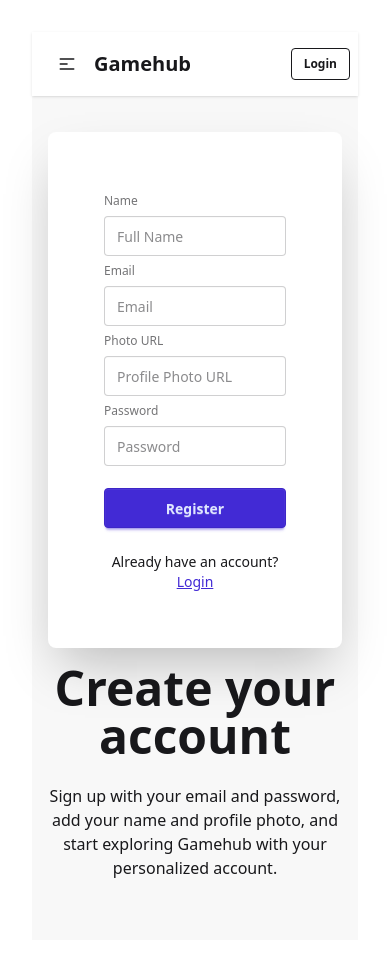
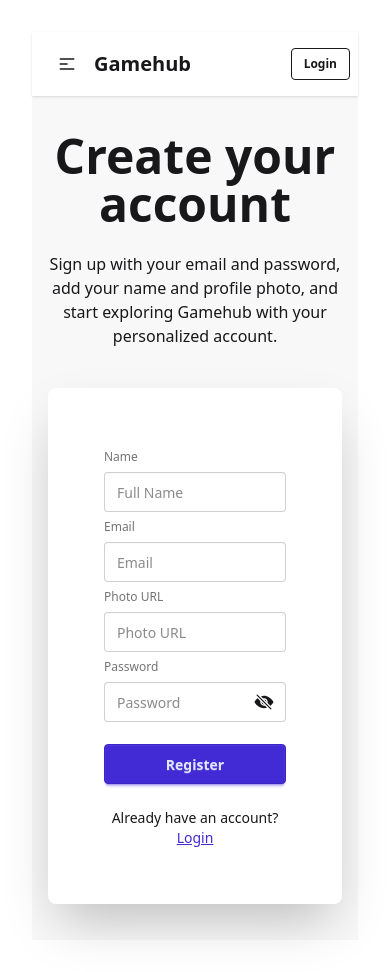
Before and after one commit to Sakib8git/Game-hub, a React (Vite) app: page /register in a window 390 px wide. Built offline with nearby package versions, Linux system fonts and the light colour scheme.

Commit message:
forget passpg add commit

```diff
--- a/package.json
+++ b/package.json
@@ -11,9 +11,12 @@
   },
   "dependencies": {
     "@tailwindcss/vite": "^4.1.15",
+    "firebase": "^12.4.0",
     "react": "^19.1.1",
     "react-dom": "^19.1.1",
+    "react-icons": "^5.5.0",
     "react-router": "^7.9.4",
+    "react-toastify": "^10.0.7-0",
     "tailwindcss": "^4.1.15"
   },
   "devDependencies": {
--- /dev/null
+++ b/src/Pages/ForgotPassword.jsx
@@ -0,0 +1,49 @@
+import { useContext, useState } from "react";
+import { AuthContext } from "../Provider/AuthContext";
+import { toast, ToastContainer } from "react-toastify";
+import { useLocation } from "react-router";
+
+export default function ForgotPassword() {
+  const { resetPassword } = useContext(AuthContext);
+  const location = useLocation();
+  const [email, setEmail] = useState(location.state?.email || ""); // 👈 Login থেকে আসা email দেখাবে
+
+  const handleReset = (e) => {
+    e.preventDefault();
+    if (!email) {
+      toast.error("Please enter your email.");
+      return;
+    }
+
+    resetPassword(email)
+      .then(() => {
+        toast.success("Password reset email sent!");
+        // ✅ Gmail নতুন ট্যাবে ওপেন হবে
+        window.open("https://mail.google.com", "_blank");
+      })
+      .catch((error) => {
+        toast.error("Failed to send reset email.");
+        console.error(error.code);
+      });
+  };
+
+  return (
+    <div className="hero bg-base-200 min-h-screen">
+      <div className="card bg-base-100 w-full max-w-sm shadow-2xl">
+        <form onSubmit={handleReset} className="card-body">
+          <h2 className="text-2xl font-bold text-center">Reset Password</h2>
+          <label className="label">Email</label>
+          <input
+            type="email"
+            className="input"
+            placeholder="Enter your email"
+            value={email}
+            onChange={(e) => setEmail(e.target.value)}
+          />
+          <button className="btn btn-primary mt-4">Reset Password</button>
+        </form>
+      </div>
+      <ToastContainer />
+    </div>
+  );
+}
--- a/src/Pages/Login.jsx
+++ b/src/Pages/Login.jsx
@@ -1,20 +1,94 @@
+import { FcGoogle } from "react-icons/fc";
 import { Link } from "react-router";
+import { use, useState } from "react";
+import { FaEye } from "react-icons/fa";
+import { IoEyeOff } from "react-icons/io5";
+import { AuthContext } from "../Provider/AuthContext";
+import { toast, ToastContainer } from "react-toastify";
 
 export default function Login() {
+  const [show, setShow] = useState(false);
+  const [email, setEmail] = useState("");
+  const { signInWithEmail,signInWithGoogle  } = use(AuthContext);
+
+  const handleLogin = (e) => {
+    e.preventDefault();
+    const formTarget = e.target;
+
+    const email = formTarget.email.value;
+    const password = formTarget.password.value;
+    signInWithEmail(email, password)
+      .then((result) => {
+        console.log("Logged in:", result.user);
+        toast.success("Login successful!");
+      })
+      .catch((error) => {
+        const errorCode = error.code;
+        if (errorCode === "auth/invalid-credential") {
+          toast.error("Invalid email or password. Please try again.");
+        } else if (errorCode === "auth/user-not-found") {
+          toast.error("No account found with this email.");
+        } else if (errorCode === "auth/wrong-password") {
+          toast.error("Incorrect password. Try again.");
+        } else {
+          toast.error("Login failed. Please try again.");
+        }
+
+        console.log(error.code);
+      });
+  };
+
+
+
+const handleGoogleLogin = () => {
+    signInWithGoogle()
+      .then((result) => {
+        toast.success("Logged in with Google!");
+        console.log("Google User:", result.user);
+      })
+      .catch((error) => {
+        toast.error("Google login failed!");
+        console.error(error.code);
+      });
+  };
+
+
+
   return (
     <div className="hero bg-base-200 min-h-screen">
-      <div className="hero-content flex-col lg:flex-row-reverse">
+      <div className="hero-content flex-col-reverse lg:flex-row-reverse">
         {/* Right: Form */}
         <div className="card bg-base-100 w-full max-w-sm shrink-0 shadow-2xl">
-          <div className="card-body">
+          <form onSubmit={handleLogin} className="card-body">
             <fieldset className="fieldset">
               <label className="label">Email</label>
-              <input type="email" className="input" placeholder="Email" />
+              <input
+                type="email"
+                name="email"
+                className="input"
+                placeholder="Email"
+              />
+
               <label className="label">Password</label>
-              <input type="password" className="input" placeholder="Password" />
+              <div className="relative">
+                <input
+                  type={show ? "text" : "password"}
+                  className="input w-full pr-10"
+                  name="password"
+                  placeholder="Password"
+                />
+                <span
+                  className="absolute right-3 top-1/2 -translate-y-1/2 text-xl cursor-pointer"
+                  onClick={() => setShow(!show)}
+                >
+                  {show ? <FaEye /> : <IoEyeOff />}
+                </span>
+              </div>
+
               <div className="flex justify-between items-center mt-2">
                 <Link
-                  to="/auth/forgot-password"
+                  to="/forgot-password"
+                   state={{ email }}
                   className="link link-hover text-sm"
                 >
                   Forgot password?
@@ -29,8 +103,14 @@ export default function Login() {
               <Link to="/register" className="link link-primary">
                 Register
               </Link>
+              <div>
+                <button onClick={handleGoogleLogin} type="button" className="btn w-full mt-3">
+                  <FcGoogle size={24} />
+                  Continue with Google
+                </button>
+              </div>
             </p>
-          </div>
+          </form>
         </div>
 
         {/* Left: Text */}
@@ -43,6 +123,7 @@ export default function Login() {
           </p>
         </div>
       </div>
+      <ToastContainer></ToastContainer>
     </div>
   );
 }
--- a/src/Pages/Register.jsx
+++ b/src/Pages/Register.jsx
@@ -1,28 +1,117 @@
+import { useContext, useState } from "react";
 import { Link } from "react-router";
+import { AuthContext } from "../Provider/AuthContext";
+import { toast, ToastContainer } from "react-toastify";
+import { FaEye } from "react-icons/fa";
+import { IoEyeOff } from "react-icons/io5";
 
 export default function Register() {
+  const { user, createWithEmail } = useContext(AuthContext);
+
+  const [show, setShow] = useState(false);
+
+  // ✅ Password Validation Function
+  const validatePassword = (password) => {
+    if (password.length < 6) {
+      toast.error("Password must be at least 6 characters long.");
+      return false;
+    }
+    if (!/[A-Z]/.test(password)) {
+      toast.error("Password must contain at least one uppercase letter.");
+      return false;
+    }
+    if (!/[a-z]/.test(password)) {
+      toast.error("Password must contain at least one lowercase letter.");
+      return false;
+    }
+    return true;
+  };
+
+  const handleRegistration = (e) => {
+    e.preventDefault();
+    const formTarget = e.target;
+    const displayName = formTarget.name.value;
+    const photoURL = formTarget.photo.value;
+    const email = formTarget.email.value;
+    const password = formTarget.password.value;
+
+    if (!validatePassword(password)) {
+      return;
+    }
+
+    createWithEmail(email, password)
+      .then((result) => {
+        toast.success("Registration successful!");
+        console.log(result);
+      })
+      .catch((error) => {
+        const errorCode = error.code;
+        if (errorCode === "auth/email-already-in-use") {
+          toast.error("This email is already registered. Please try logging in.");
+        } else if (errorCode === "auth/weak-password") {
+          toast.error("Password should be at least 6 characters.");
+        } else if (errorCode === "auth/invalid-email") {
+          toast.error("Please enter a valid email address.");
+        } else {
+          toast.error("Something went wrong. Please try again.");
+        }
+        console.log(errorCode);
+      });
+  };
+
   return (
     <div className="hero bg-base-200 min-h-screen">
-      <div className="hero-content flex-col lg:flex-row-reverse">
+      <div className="hero-content flex-col-reverse lg:flex-row-reverse">
         {/* Right: Form */}
         <div className="card bg-base-100 w-full max-w-sm shrink-0 shadow-2xl">
-          <div className="card-body">
+          <form onSubmit={handleRegistration} className="card-body">
             <fieldset className="fieldset">
               {/* Name */}
               <label className="label">Name</label>
-              <input type="text" className="input" placeholder="Full Name" required />
+              <input
+                type="text"
+                name="name"
+                className="input"
+                placeholder="Full Name"
+                required
+              />
 
               {/* Email */}
               <label className="label">Email</label>
-              <input type="email" className="input" placeholder="Email" required />
+              <input
+                type="email"
+                name="email"
+                className="input"
+                placeholder="Email"
+                required
+              />
 
               {/* photoURL */}
               <label className="label">Photo URL</label>
-              <input type="text" className="input" placeholder="Profile Photo URL" />
+              <input
+                type="text"
+                name="photo"
+                className="input"
+                placeholder="Photo URL"
+              />
 
               {/* Password */}
               <label className="label">Password</label>
-              <input type="password" className="input" placeholder="Password" required />
+              <div className="relative">
+                <input
+                  type={show ? "text" : "password"}   // ✅ toggle type
+                  name="password"
+                  className="input w-full pr-10"      // ✅ padding-right for icon
+                  placeholder="Password"
+                  required
+                />
+                <span
+                  className="absolute right-3 top-1/2 -translate-y-1/2 text-xl cursor-pointer"
+                  onClick={() => setShow(!show)}
+                >
+                  {show ? <FaEye /> : <IoEyeOff />}
+                </span>
+              </div>
 
               {/* Submit */}
               <button className="btn btn-primary mt-4">Register</button>
@@ -35,18 +124,19 @@ export default function Register() {
                 Login
               </Link>
             </p>
-          </div>
+          </form>
         </div>
 
         {/* Left: Text */}
         <div className="text-center lg:text-left lg:mr-10">
           <h1 className="text-5xl font-bold">Create your account</h1>
           <p className="py-6">
-            Sign up with your email and password, add your name and profile photo,
-            and start exploring Gamehub with your personalized account.
+            Sign up with your email and password, add your name and profile
+            photo, and start exploring Gamehub with your personalized account.
           </p>
         </div>
       </div>
+      <ToastContainer />
     </div>
   );
 }
--- /dev/null
+++ b/src/Provider/AuthContext.jsx
@@ -0,0 +1,3 @@
+import { createContext } from "react";
+
+export const AuthContext = createContext();
--- /dev/null
+++ b/src/Provider/AuthProvider.jsx
@@ -0,0 +1,47 @@
+import { useState } from "react";
+import { AuthContext } from "./AuthContext";
+
+import {
+  createUserWithEmailAndPassword,
+  GoogleAuthProvider,
+  sendPasswordResetEmail,
+  signInWithEmailAndPassword,
+  signInWithPopup,
+} from "firebase/auth";
+import { auth } from "../fireBase/firebase.config";
+const AuthProvider = ({ children }) => {
+  const [user, setUSer] = useState();
+  // ----------------------------------------
+  // registration-----------
+  const createWithEmail = (email, password) => {
+    return createUserWithEmailAndPassword(auth, email, password);
+  };
+
+  //signIn-----------------------
+  const signInWithEmail = (email, password) => {
+    return signInWithEmailAndPassword(auth, email, password);
+  };
+  // Google SignIn-----------
+  const googleProvider = new GoogleAuthProvider();
+  const signInWithGoogle = () => {
+    return signInWithPopup(auth, googleProvider);
+  };
+
+  // ✅ Forgot Password
+  const resetPassword = (email) => {
+    return sendPasswordResetEmail(auth, email);
+  };
+
+  const authData = {
+    user,
+    setUSer,
+    createWithEmail,
+    signInWithEmail,
+    signInWithGoogle,
+    resetPassword,
+  };
+
+  return <AuthContext value={authData}>{children}</AuthContext>;
+};
+
+export default AuthProvider;
--- a/src/Routes/Routes.jsx
+++ b/src/Routes/Routes.jsx
@@ -1,11 +1,11 @@
 import { createBrowserRouter } from "react-router";
-
 
 import RootLayoyt from "../Main/RootLayoyt";
 import Home from "../Pages/Home";
 import Profile from "../Pages/Profile";
 import Login from "../Pages/Login";
 import Register from "../Pages/Register";
+import ForgotPassword from "../Pages/ForgotPassword";
 
 const router = createBrowserRouter([
   {
@@ -28,6 +28,10 @@ const router = createBrowserRouter([
         path: "/register",
         Component: Register,
       },
+      {
+        path: "/forgot-password",   // ✅ নতুন রুট
+        Component: ForgotPassword,
+      },
     ],
   },
 
--- /dev/null
+++ b/src/fireBase/firebase.config.js
@@ -0,0 +1,19 @@
+// Import the functions you need from the SDKs you need
+import { initializeApp } from "firebase/app";
+import { getAuth } from "firebase/auth";
+// TODO: Add SDKs for Firebase products that you want to use
+// https://firebase.google.com/docs/web/setup#available-libraries
+
+// Your web app's Firebase configuration
+const firebaseConfig = {
+  apiKey: "AIzaSyDSgnZpEzy-xQhh7BIBs6yuWmnbcBDTEEk",
+  authDomain: "game-hub-ce544.firebaseapp.com",
+  projectId: "game-hub-ce544",
+  storageBucket: "game-hub-ce544.firebasestorage.app",
+  messagingSenderId: "914658924131",
+  appId: "1:914658924131:web:7e11b70e2f88a83daaca56",
+};
+
+// Initialize Firebase
+const app = initializeApp(firebaseConfig);
+export const auth = getAuth(app);
```
Also changed, not shown: src/Pages/Home.jsx (+6 -1 lines), src/main.jsx (+13 -12 lines), 1 other file (tests, documents, lock files or other folders).
